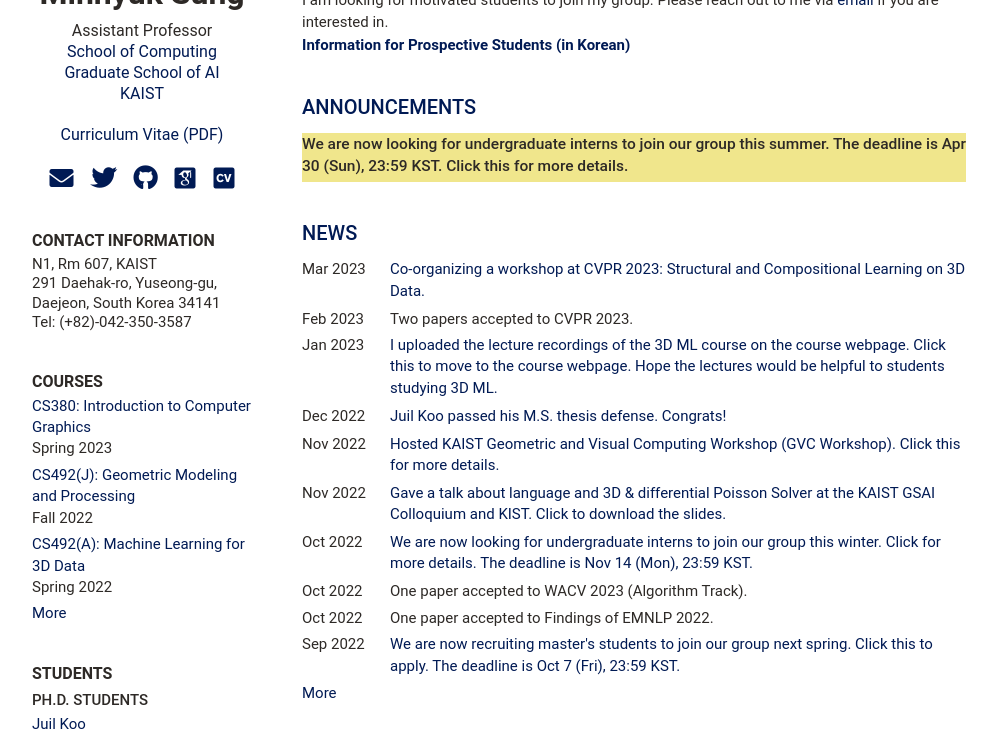
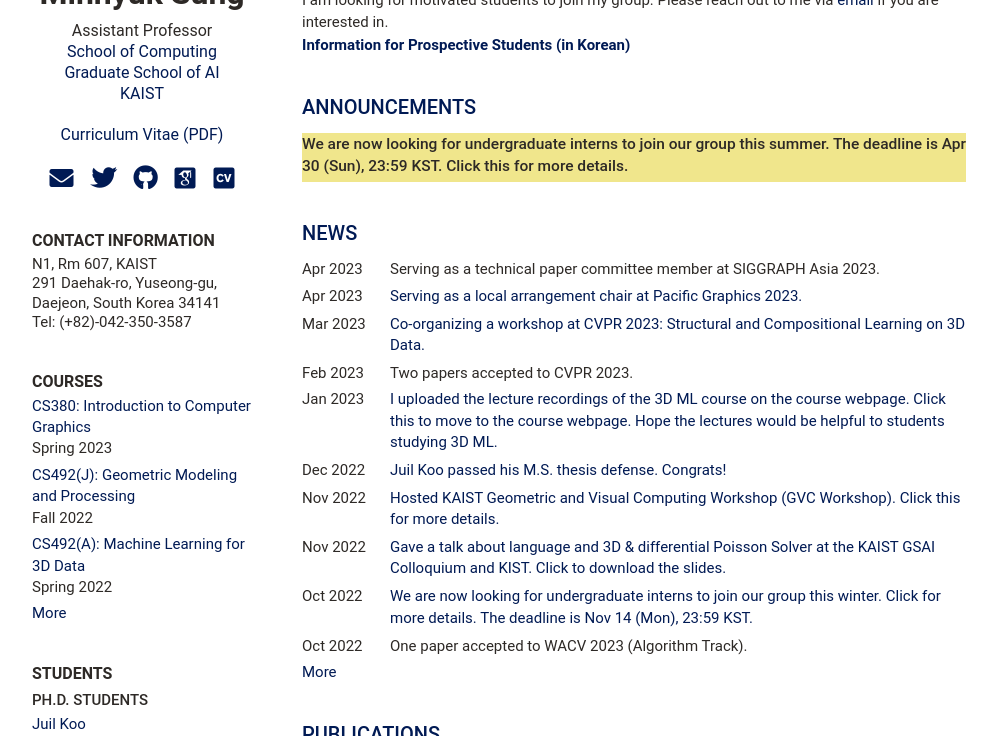
Before and after one commit to mhsung/mhsung.github.io, a Jekyll site: the page built from index.html, in a window 1280 px wide and 900 px high, scrolled down 259 px, cut to the strip 0-736 px from the top of the window. Shown: the whole strip, without its empty margins (126-1123 px from the left). Built offline with Jekyll 4.4.1, drawn with Linux system fonts in a browser that asks for light colours; some web fonts are replaced.

Commit message:
Updated.

```diff
--- a/_data/news.yml
+++ b/_data/news.yml
@@ -1,4 +1,9 @@
 news:
+    - title: "Serving as a technical paper committee member at SIGGRAPH Asia 2023."
+      time: Apr 2023
+    - title: "Serving as a local arrangement chair at Pacific Graphics 2023."
+      time: Apr 2023
+      link: https://pg2023.org/
     - title: "Co-organizing a workshop at CVPR 2023: Structural and Compositional Learning on 3D Data."
       time: Mar 2023
       link: https://struco3d.github.io/cvpr2023/
@@ -56,7 +61,7 @@
       link: lab/internship-summer-2022
     - title: "Gave a talk at Samsung Display about neural rendering."
       time: Apr 2022
-    - title: "Serving as a program committee member at SIGGRAPH Asia 2022."
+    - title: "Serving as a technical paper committee member at SIGGRAPH Asia 2022."
       time: Apr 2022
     - title: "Three papers accepted to CVPR 2022 including Juil's oral."
       time: Mar 2021
```
